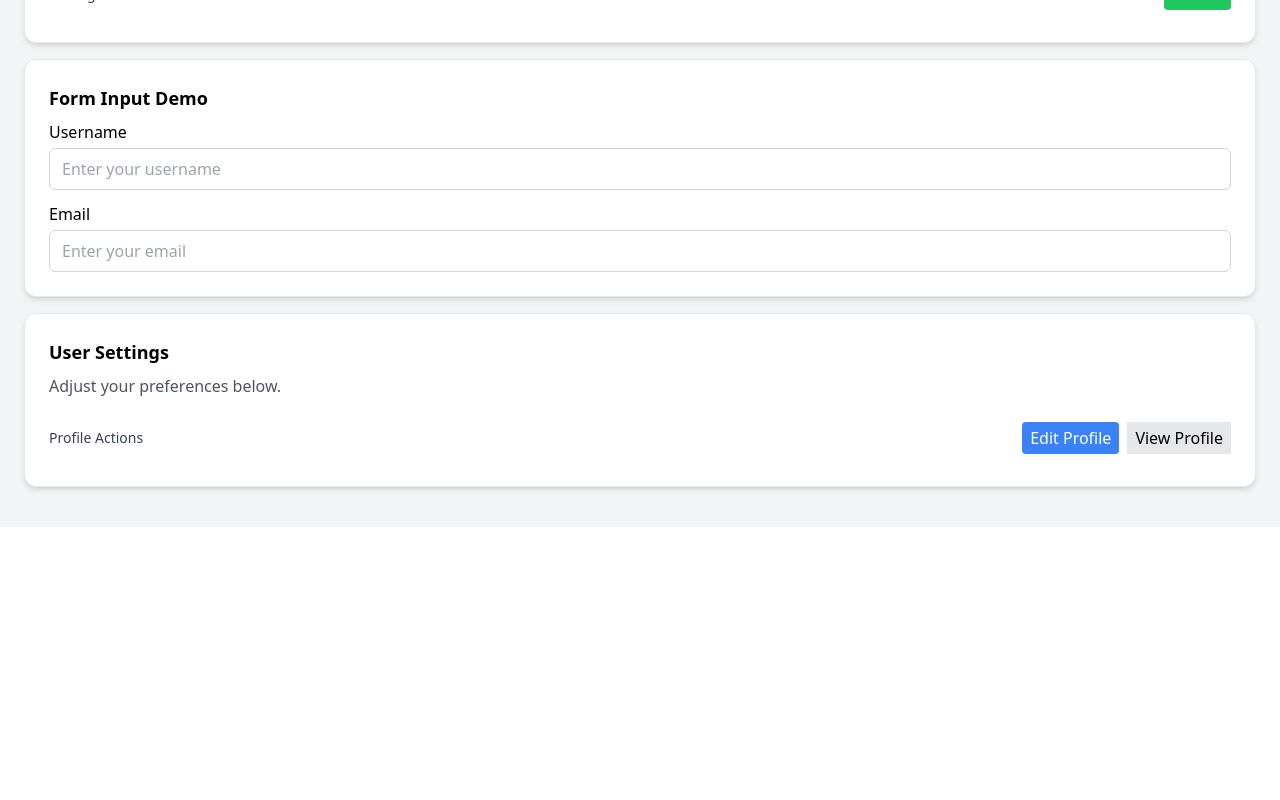
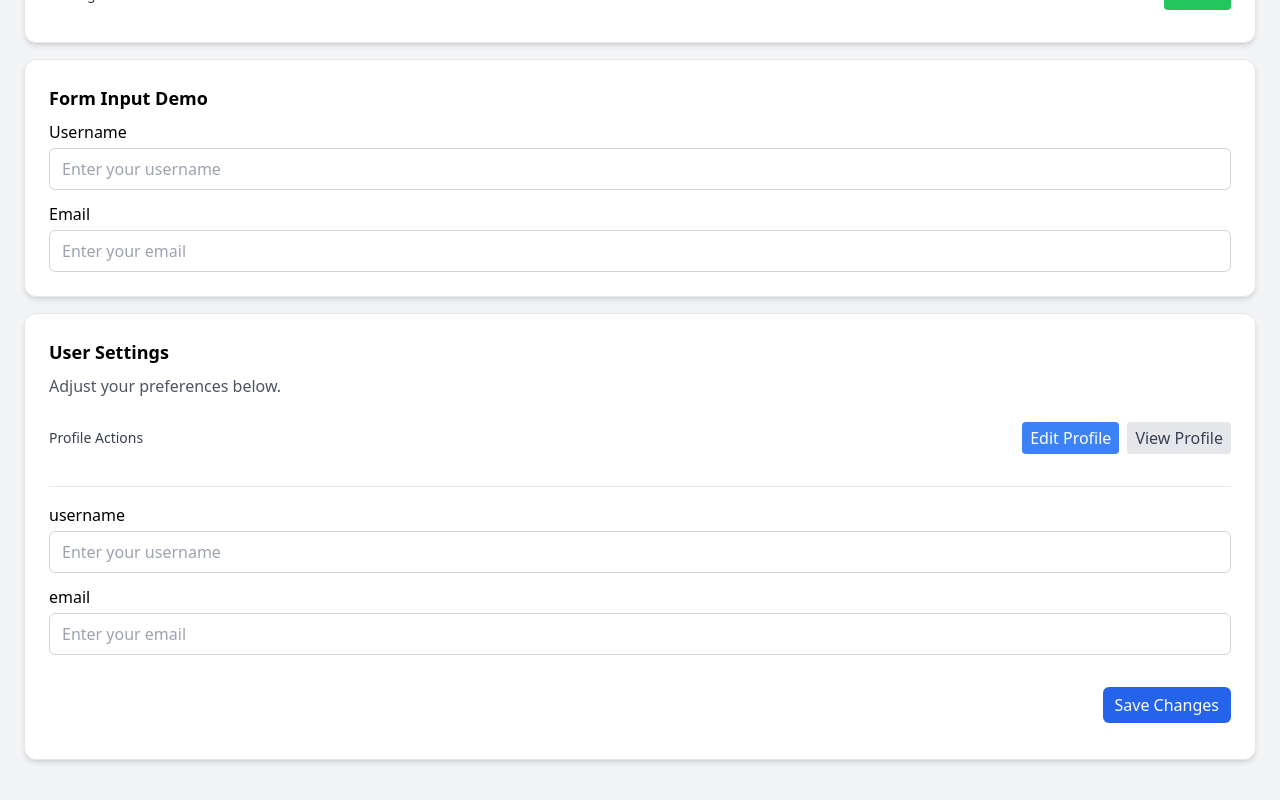
Before and after one commit to gaiabulbanix/react-onboarding-projects-v3, a React (Vite) app in the folder r9-tailwind-foundations/: page / in a window 1280 px wide. Shown: the part 407-1207 px from the top of the page. Before the commit the page ends 934 px from the top, so only its background shows below. Built offline with nearby package versions, Linux system fonts and the light colour scheme.

Commit message:
feat: finished SettingsPanel page

```diff
--- a/r9-tailwind-foundations/src/pages/SettingsPanel.jsx
+++ b/r9-tailwind-foundations/src/pages/SettingsPanel.jsx
@@ -12,8 +12,18 @@ export default function SettingsPanel() {
                     <button className="px-2 py-1 bg-blue-500 text-white rounded">
                         Edit Profile
                     </button>
-                    <button className="px-2 py-1 bg-gray-200" text-gray-700 rounded>
+                    <button className="px-2 py-1 bg-gray-200 text-gray-700 rounded">
                         View Profile
+                    </button>
+                </ActionRow>
+                <div className="mt-6 mb-2 h-px bg-gray-200" />
+                <FormInput label="username" placeholder="Enter your username" className="mt-4">
+                </FormInput>
+                <FormInput label="email" placeholder="Enter your email" className="mt-3 mb-2">
+                </FormInput>
+                <ActionRow label="" className="mt-6 mb-1">
+                    <button className="px-3 py-1.5 bg-blue-600 text-white rounded-md">
+                        Save Changes
                     </button>
                 </ActionRow>
             </Panel>
```
